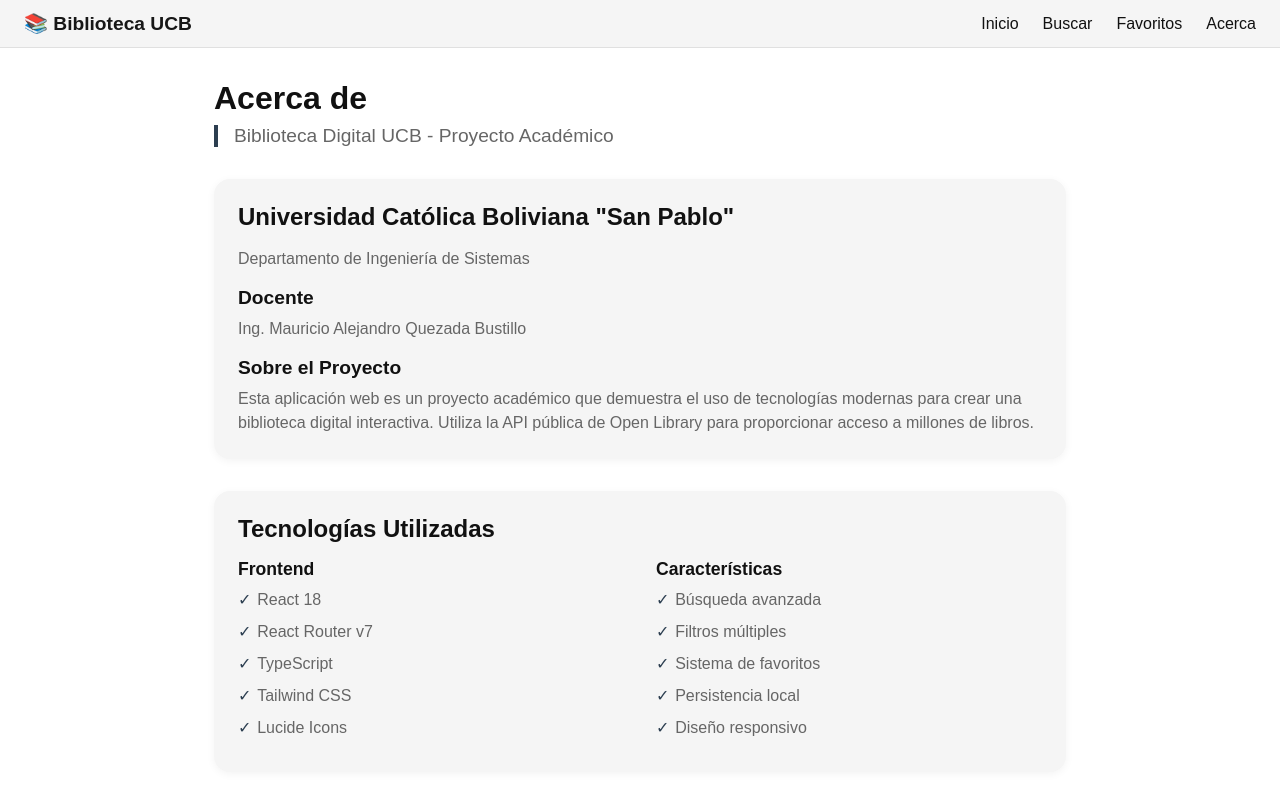
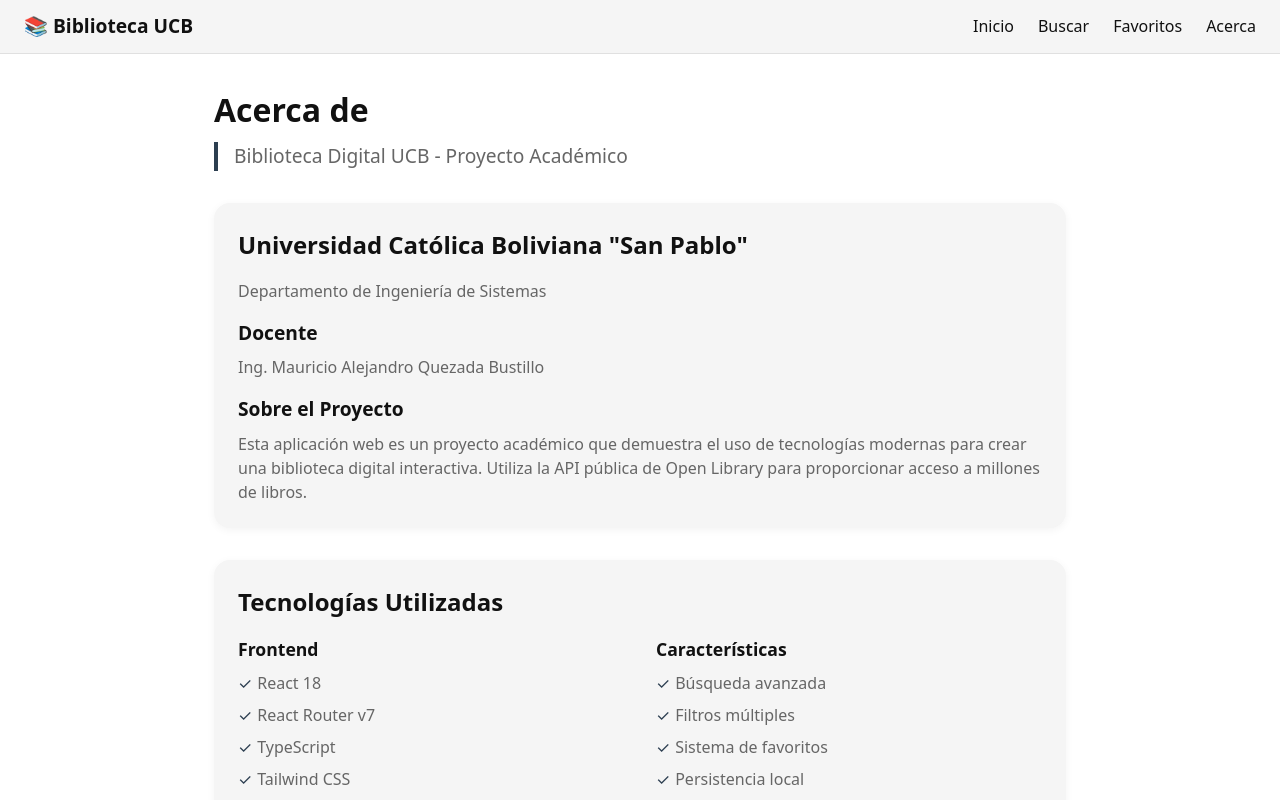
Before and after one commit to mjlozada2003/BibliotecaInteligente-Next, a Next.js app: page /about in a window 1280 px wide. Shown: the top 800 px of the page. Built offline with nearby package versions, Linux system fonts and the light colour scheme.

Commit message:
feat: global styles and theme

```diff
--- a/src/styles/_variables.scss
+++ b/src/styles/_variables.scss
@@ -0,0 +1,14 @@
+// src/styles/_variables.scss
+
+// Breakpoints (mobile first)
+$breakpoint-sm: 576px;
+$breakpoint-md: 768px;
+$breakpoint-lg: 992px;
+$breakpoint-xl: 1200px;
+
+// Mixin para media queries (uso opcional, puedes usarlo en otros módulos)
+@mixin respond($breakpoint) {
+  @media (min-width: $breakpoint) {
+    @content;
+  }
+}
--- a/src/styles/main.scss
+++ b/src/styles/main.scss
@@ -1,50 +1,60 @@
+// src/styles/main.scss
+
+// Importar variables SASS (para usar los breakpoints dentro de este archivo si se requiere)
+@use './_variables' as *;
+
+/* ===== VARIABLES CSS ===== */
 :root {
+  // Colores modo claro
   --background: #ffffff;
   --foreground: #171717;
   --surface: #f5f5f5;
+  --surface-hover: #eaeaea;
   --text-primary: #111111;
   --text-secondary: #666666;
   --primary: #2c3e50;
+  --primary-dark: #1e2b38;
   --border: #e0e0e0;
+  --button-bg: #f0f0f0;
+  --button-hover: #e2e2e2;
+  --shadow: 0 2px 8px rgba(0, 0, 0, 0.05);
 }
 
-@media (prefers-color-scheme: dark) {
-  :root {
+/* Modo oscuro: se activa con la clase .dark en <html> */
+html.dark {
   --background: #0a0a0a;
   --foreground: #ededed;
   --surface: #1f1f1f;
+  --surface-hover: #2a2a2a;
   --text-primary: #ededed;
   --text-secondary: #999999;
   --primary: #4a6a8a;
+  --primary-dark: #35536b;
   --border: #2a2a2a;
+  --button-bg: #2a2a2a;
+  --button-hover: #3a3a3a;
+  --shadow: 0 2px 8px rgba(0, 0, 0, 0.3);
 }
+
+/* ===== RESET Y ESTILOS BASE ===== */
+* {
+  margin: 0;
+  padding: 0;
+  box-sizing: border-box;
 }
 
 html {
   height: 100%;
-}
-
-html,
-body {
-  max-width: 100vw;
-  overflow-x: hidden;
+  scroll-behavior: smooth;
 }
 
 body {
-  min-height: 100%;
-  display: flex;
-  flex-direction: column;
-  color: var(--foreground);
-  background: var(--background);
-  font-family: Arial, Helvetica, sans-serif;
-  -webkit-font-smoothing: antialiased;
-  -moz-osx-font-smoothing: grayscale;
-}
-
-* {
-  box-sizing: border-box;
-  padding: 0;
-  margin: 0;
+  height: 100%;
+  background-color: var(--background);
+  color: var(--text-primary);
+  font-family: system-ui, -apple-system, 'Segoe UI', Roboto, 'Helvetica Neue', sans-serif;
+  line-height: 1.5;
+  transition: background-color 0.3s ease, color 0.2s ease;
 }
 
 a {
@@ -52,8 +62,26 @@
   text-decoration: none;
 }
 
-@media (prefers-color-scheme: dark) {
-  html {
-    color-scheme: dark;
+button {
+  cursor: pointer;
+  font-family: inherit;
+}
+
+/* ===== UTILITARIOS GLOBALES ===== */
+.container {
+  max-width: 1200px;
+  margin: 0 auto;
+  padding: 0 1rem;
+}
+
+.main-content {
+  min-height: calc(100vh - 70px); // Ajusta según altura del navbar
+  padding: 2rem 1rem;
+}
+
+// Ejemplo de media query usando mixin (opcional)
+@include respond($breakpoint-md) {
+  .main-content {
+    padding: 1rem;
   }
 }
```
Also changed, not shown: src/providers/ThemeProvider.tsx (added, +43 -0 lines). Lines whose indentation alone changed are shown as unchanged.
